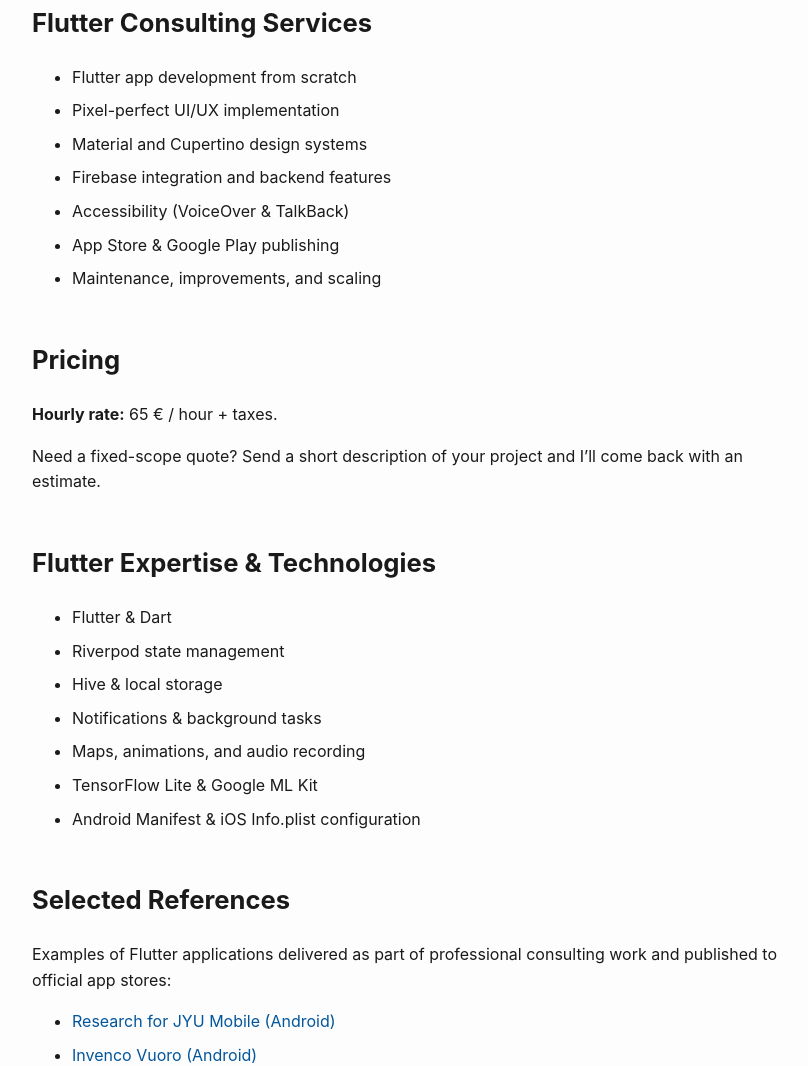
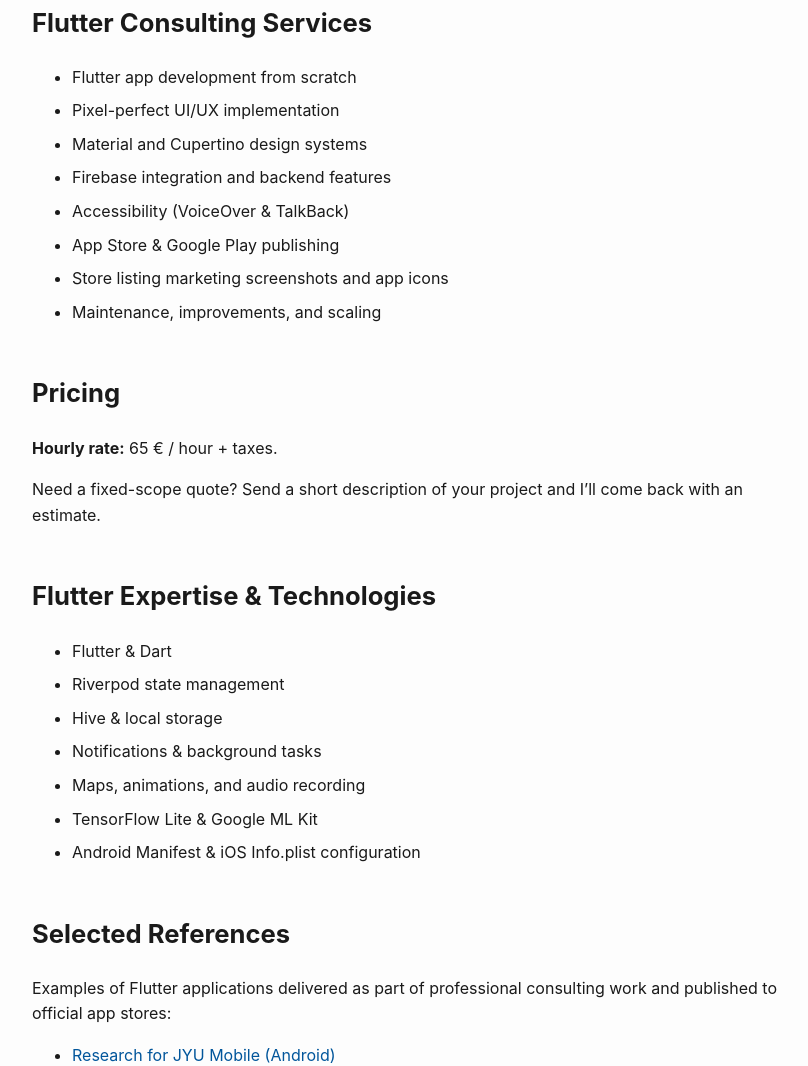
Before and after one commit to jartos/jarnotossavainenapps-site, a plain HTML site: page index.html in a window 1280 px wide. Shown: the part 1038-2104 px from the top of the page, without its empty margins (142-950 px from the left). Drawn offline with Linux system fonts and the light colour scheme.

Commit message:
Add store listing marketing screenshots and app icons to services list

```diff
--- a/index.html
+++ b/index.html
@@ -302,6 +302,7 @@
                 <li>Firebase integration and backend features</li>
                 <li>Accessibility (VoiceOver & TalkBack)</li>
                 <li>App Store & Google Play publishing</li>
+                <li>Store listing marketing screenshots and app icons</li>
                 <li>Maintenance, improvements, and scaling</li>
             </ul>
         </section>
```
Also changed, not shown: fi/index.html (+1 -0 lines).
